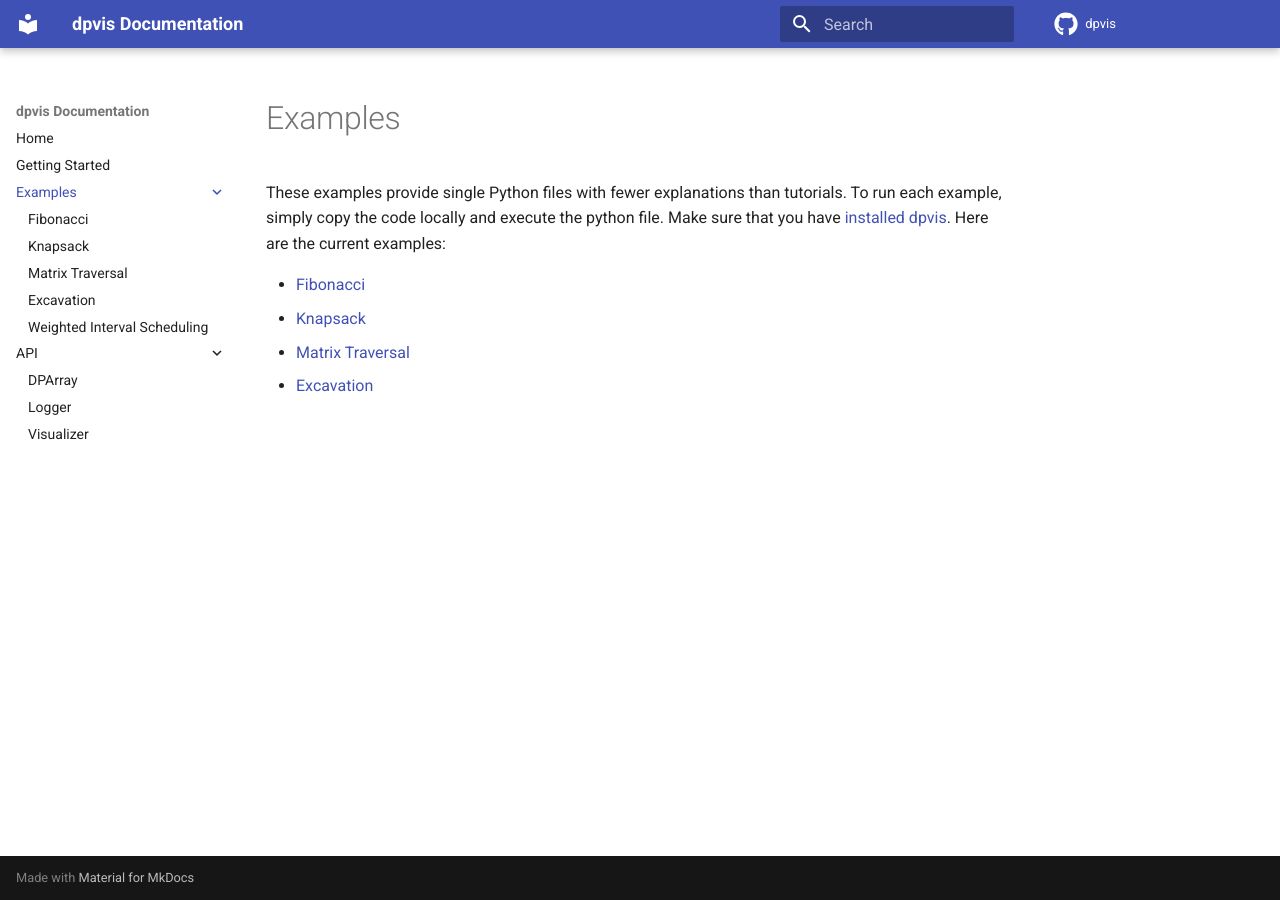
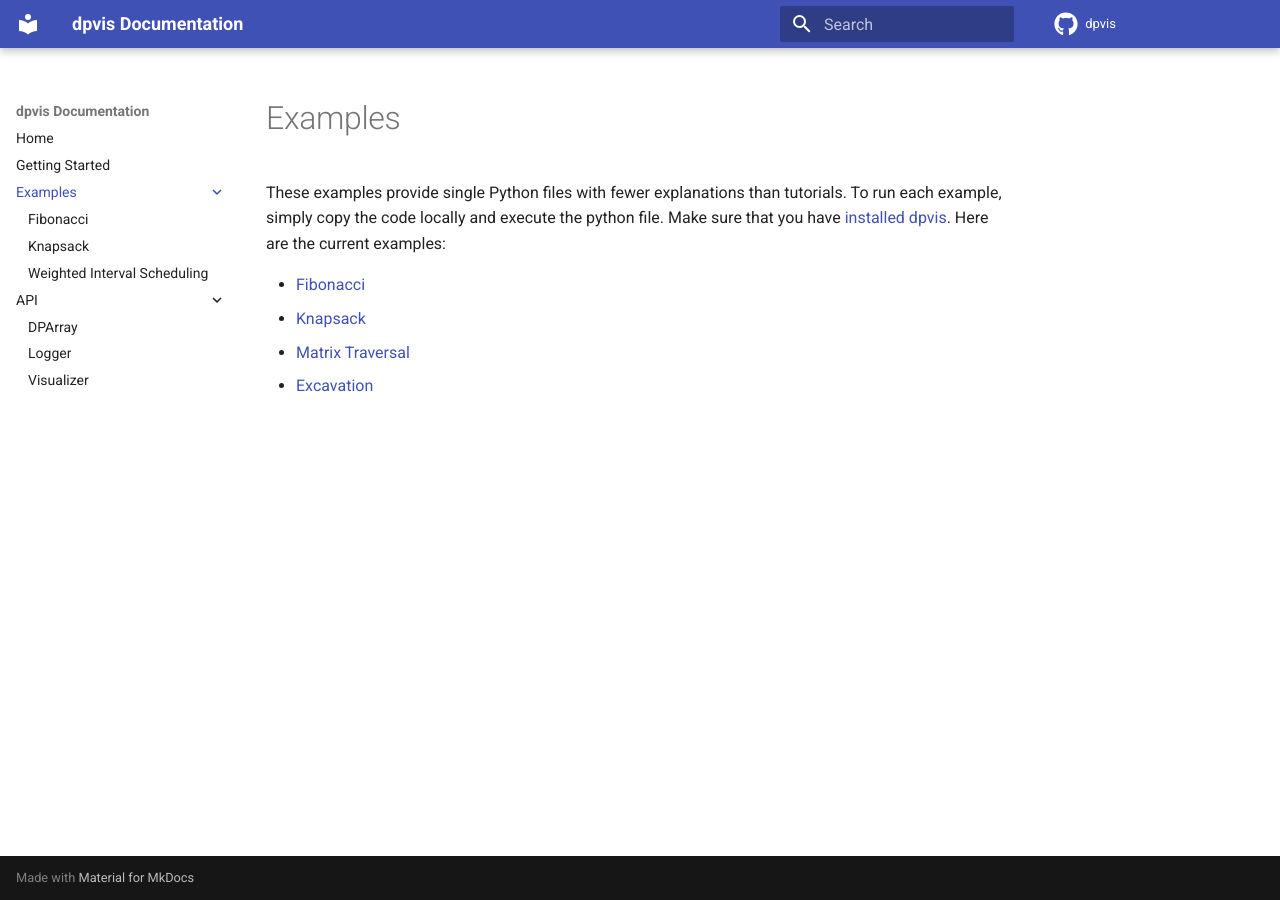
Before and after one commit to itsdawei/dpvis, an MkDocs documentation site: the page built from docs/examples/index.md, in a window 1280 px wide. Built offline with MkDocs 1.6.1 and Material for MkDocs 9.7.7, drawn with Linux system fonts in a browser that asks for light colours; comment, search, counter and statistics services are not loaded.

Commit message:
remove examples from nav

```diff
--- a/mkdocs.yml
+++ b/mkdocs.yml
@@ -19,8 +19,6 @@ nav:
     - examples/index.md
     - Fibonacci: examples/fibonacci.md
     - Knapsack: examples/knapsack.md
-    - Matrix Traversal: examples/matrix_traversal.md
-    - Excavation: examples/excavation.md
     - Weighted Interval Scheduling: examples/wis.md
   - API:
     - DPArray: api/dp_array.md
```
